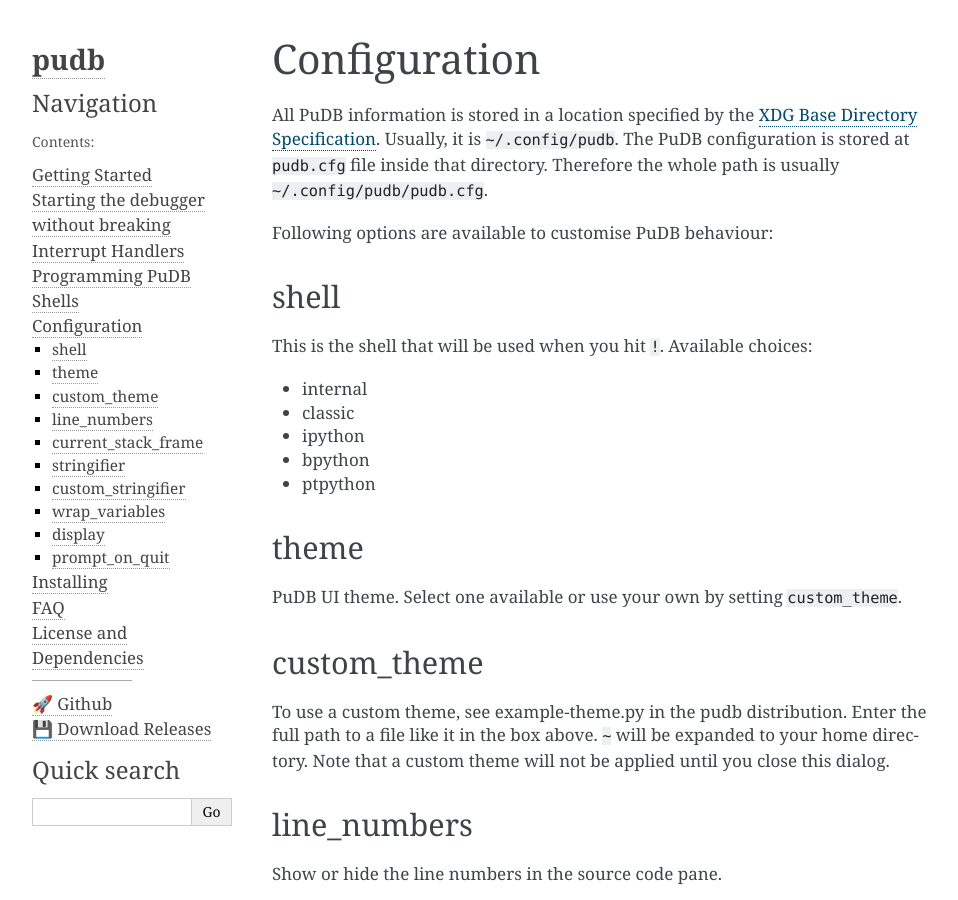
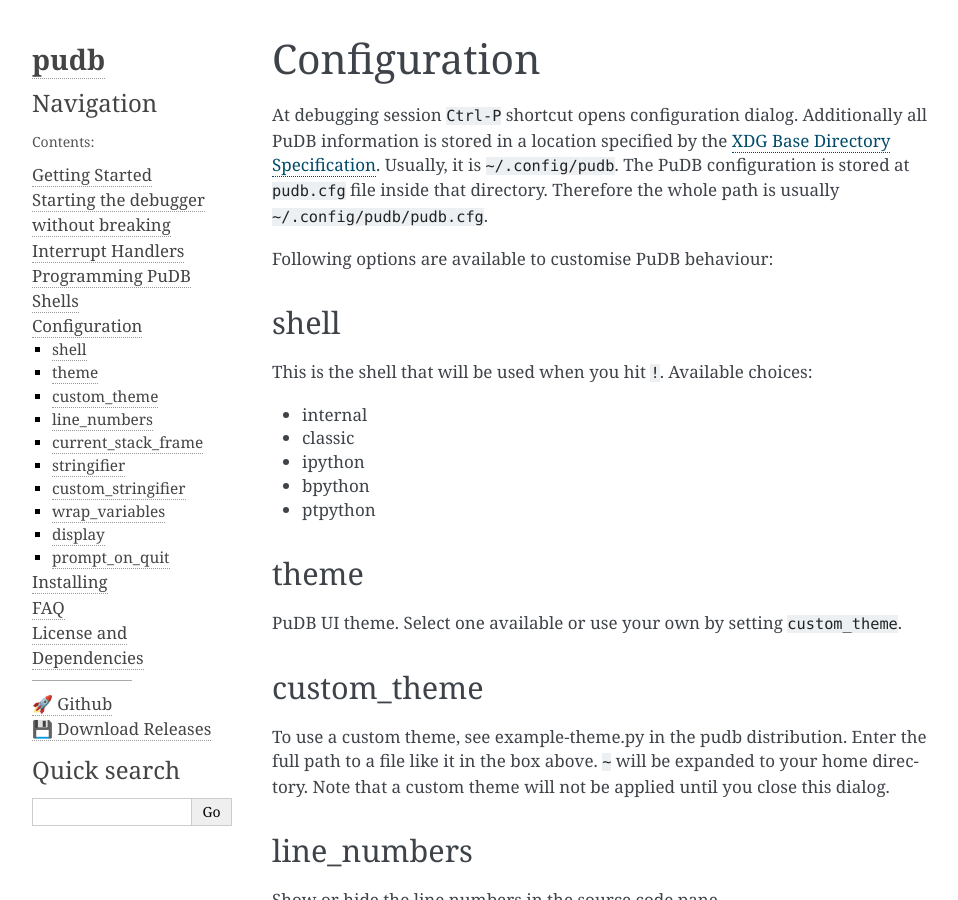
Before and after one commit to inducer/pudb, a Sphinx documentation site: the page built from doc/configuration.rst, in a window 1280 px wide and 900 px high. Shown: the whole window, without its empty margins (148-1106 px from the left). Built offline with Sphinx 7.4.7, drawn with Linux system fonts in a browser that asks for light colours.

Commit message:
Added note about config dialog

```diff
--- a/doc/configuration.rst
+++ b/doc/configuration.rst
@@ -1,8 +1,9 @@
 Configuration
 -------------
 
-All PuDB information is stored in a location specified by the `XDG Base
-Directory Specification
+At debugging session ``Ctrl-P`` shortcut opens configuration dialog.
+Additionally all PuDB information is stored in a location specified by the
+`XDG Base Directory Specification
 <http://standards.freedesktop.org/basedir-spec/basedir-spec-latest.html>`_.
 Usually, it is ``~/.config/pudb``. The PuDB configuration is stored at
 ``pudb.cfg`` file inside that directory. Therefore the whole path is usually
```
